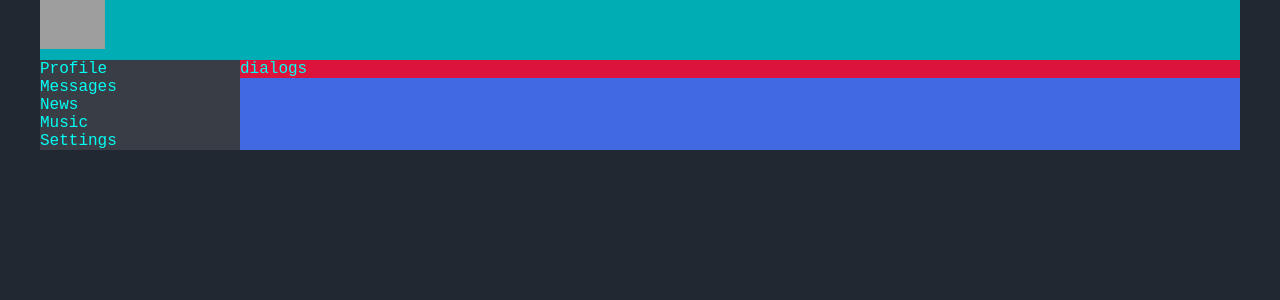
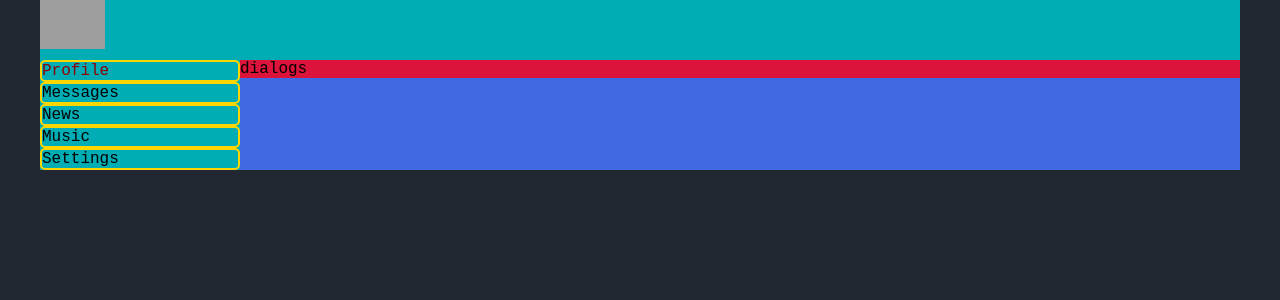
Before and after one commit to turboBarbitura/concept_social_network, a React (Create React App) app: page / in a window 1280 px wide. Shown: the top 300 px of the page. Built offline with nearby package versions, Linux system fonts and the light colour scheme; grey boxes are pictures that could not be loaded; a web font is replaced by a local one.

Commit message:
fixed bages

```diff
--- a/src/App.css
+++ b/src/App.css
@@ -14,7 +14,7 @@ body {
 
   grid-template-rows: 60px 1fr;
   grid-template-columns: 1fr 5fr;
-  color: #00fff5;
+  /*color: #00fff5;*/
   background-color: #393e46;
   overflow: hidden;
 }
--- a/src/components/Navbar/Navbar.jsx
+++ b/src/components/Navbar/Navbar.jsx
@@ -1,22 +1,22 @@
 import React from 'react'
-import s from './Navbar.modules.css'
+import s from './Navbar.module.css'
 
 const Navbar = () => {
   return (
     <nav className={s.nav}>
-      <div>
+      <div className={`${s.item} ${s.active}`}>
         <a>Profile</a>
       </div>
-      <div>
+      <div className={s.item}>
         <a>Messages</a>
       </div>
-      <div>
+      <div className={s.item}>
         <a>News</a>
       </div>
-      <div>
+      <div className={s.item}>
         <a>Music</a>
       </div>
-      <div>
+      <div className={s.item}>
         <a>Settings</a>
       </div>
     </nav>
--- /dev/null
+++ b/src/components/Navbar/Navbar.module.css
@@ -0,0 +1,14 @@
+.nav {
+  grid-area: n;
+  width: 100%;
+  background-color: #00adb5;
+}
+
+.item {
+  border: 2px solid gold;
+  border-radius: 5px;
+}
+
+.active {
+  color: darkred;
+}
--- a/src/components/Navbar/Navbar.modules.css
+++ /dev/null
@@ -1,4 +0,0 @@
-.nav {
-  grid-area: n;
-  width: 100%;
-}
--- a/src/components/Profile/Profile.jsx
+++ b/src/components/Profile/Profile.jsx
@@ -4,7 +4,7 @@ import MyPosts from "./MyPosts/MyPosts";
 
 const Profile = () => {
   return (
-    <div className={s.content}>
+    <div>
       <img src="https://helpx.adobe.com/content/dam/help/en/photoshop/using/convert-color-image-black-white/jcr_content/main-pars/before_and_after/image-before/Landscape-Color.jpg" />
 
       <div>ava+decription</div>
```
